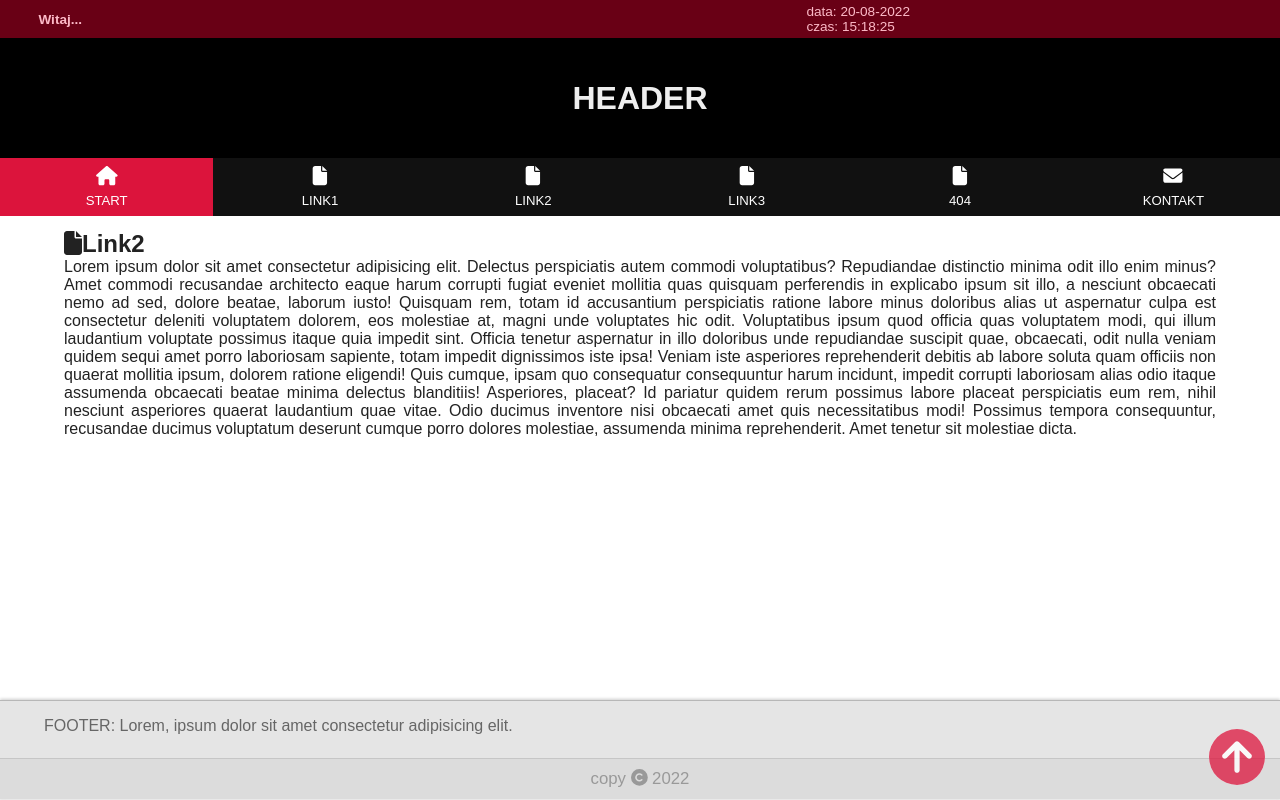
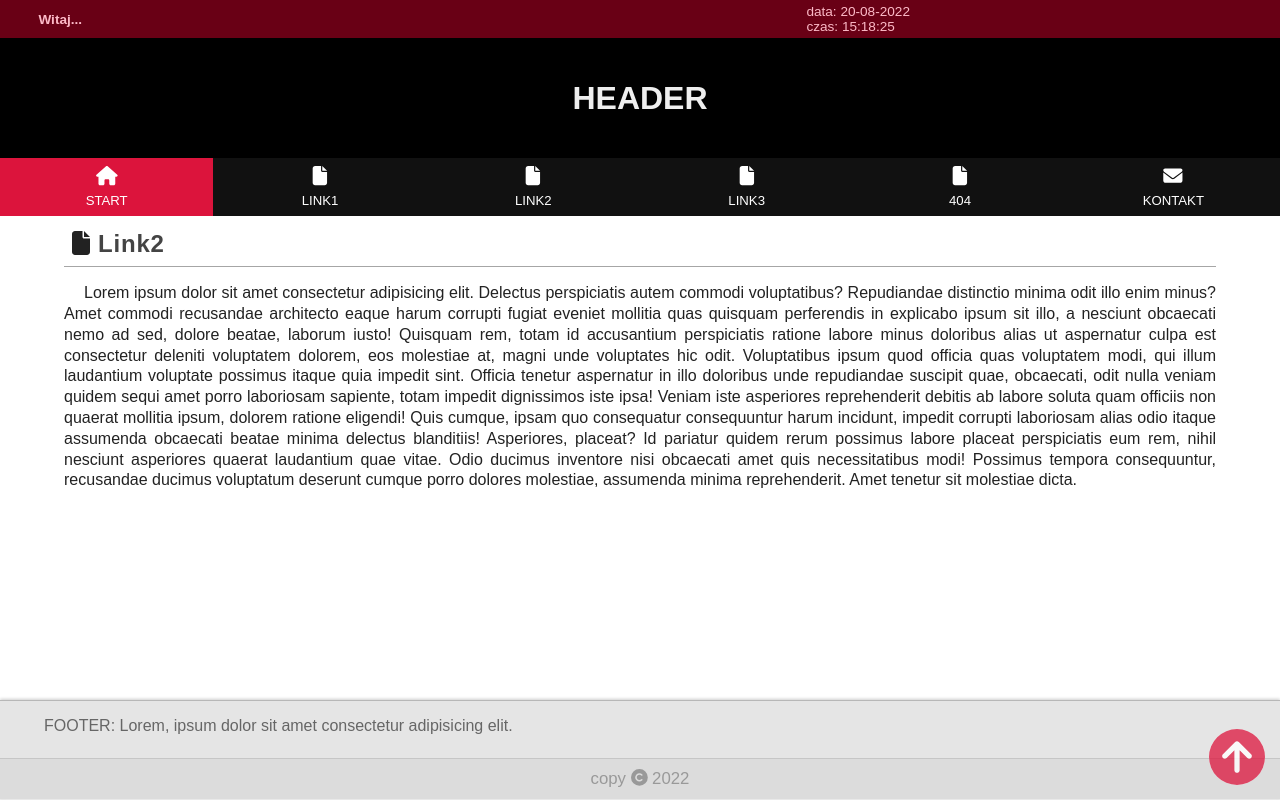
Before and after one commit to blackPixel28/React-Web-Page-Layout, a React (Create React App) app: page /link2 in a window 1280 px wide. Built offline with nearby package versions, Linux system fonts and the light colour scheme.

Commit message:
page title and text css

```diff
--- a/src/css/Page.css
+++ b/src/css/Page.css
@@ -4,6 +4,20 @@
 .contact {
     padding: 1.75vh 5vw;
     text-align: justify;
+}
+
+.page-title {
+    /* text-align: right; */
+    padding: 0 1vh 1vh 1vh;
+    border-bottom: 1px solid rgba(0, 0, 0, 0.35);
+    margin-bottom: 2vh;
+    letter-spacing: 0.8px;
+    color: #444;
+}
+
+.page-title svg {
+    padding: 0 1vh 0 0;
+    color: #222;
 }
 
 .no-page {
@@ -14,6 +28,14 @@
     height: 100vh;
     background-color: white;
     z-index: 101;
+}
+
+.page-text {
+    line-height: 130%;
+}
+
+.page-text::first-letter {
+    padding-left: 20px;
 }
 
 .content {
--- a/src/pages/Contact/Contact.js
+++ b/src/pages/Contact/Contact.js
@@ -3,11 +3,11 @@ import { FontAwesomeIcon } from "@fortawesome/react-fontawesome";
 export default function Contact({ title, text }) {
     return (
         <section className="contact">
-            <h1>
+            <h1 className='page-title'>
                 <FontAwesomeIcon icon={'fas-solid fa-envelope'} />
                 <span className="contact-title">{title}</span>
             </h1>
-            <p>
+            <p className='page-text'>
                 {text}
             </p>
         </section>
--- a/src/pages/NavLink/NavLink.js
+++ b/src/pages/NavLink/NavLink.js
@@ -2,11 +2,11 @@ import { FontAwesomeIcon } from '@fortawesome/react-fontawesome';
 export default function NavLink({ title, text }) {
     return (
         <section className="navLink">
-            <h1>
+            <h1 className='page-title'>
                 <FontAwesomeIcon icon={'fas-solid  fa-file'} />
                 <span className="navLink-title">{title}</span>
             </h1>
-            <p>
+            <p className='page-text'>
                 {text}
             </p>
         </section>
--- a/src/pages/StartPage/StartPage.js
+++ b/src/pages/StartPage/StartPage.js
@@ -3,11 +3,11 @@ import { FontAwesomeIcon } from '@fortawesome/react-fontawesome'
 export default function StartPage({ title, text }) {
     return (
         <section className="start-page">
-            <h1>
+            <h1 className='page-title'>
                 <FontAwesomeIcon icon={'fas-solid fa-home'} />
                 {title}
             </h1>
-            <p>
+            <p className='page-text'>
                 {text}
             </p>
         </section>
```
